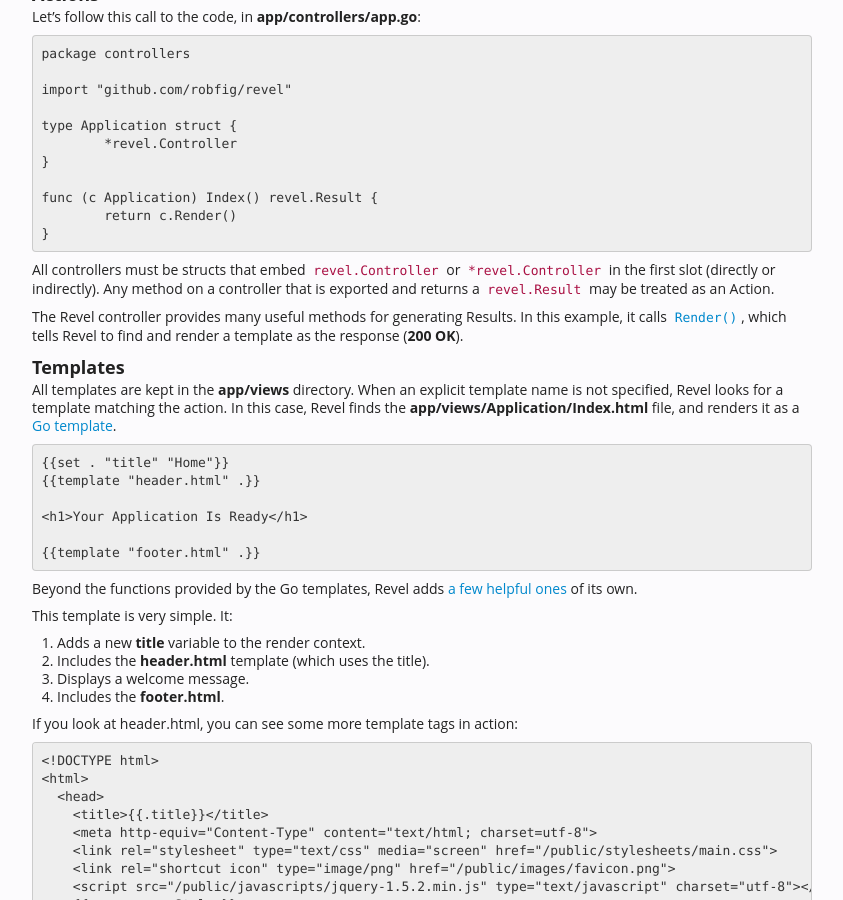
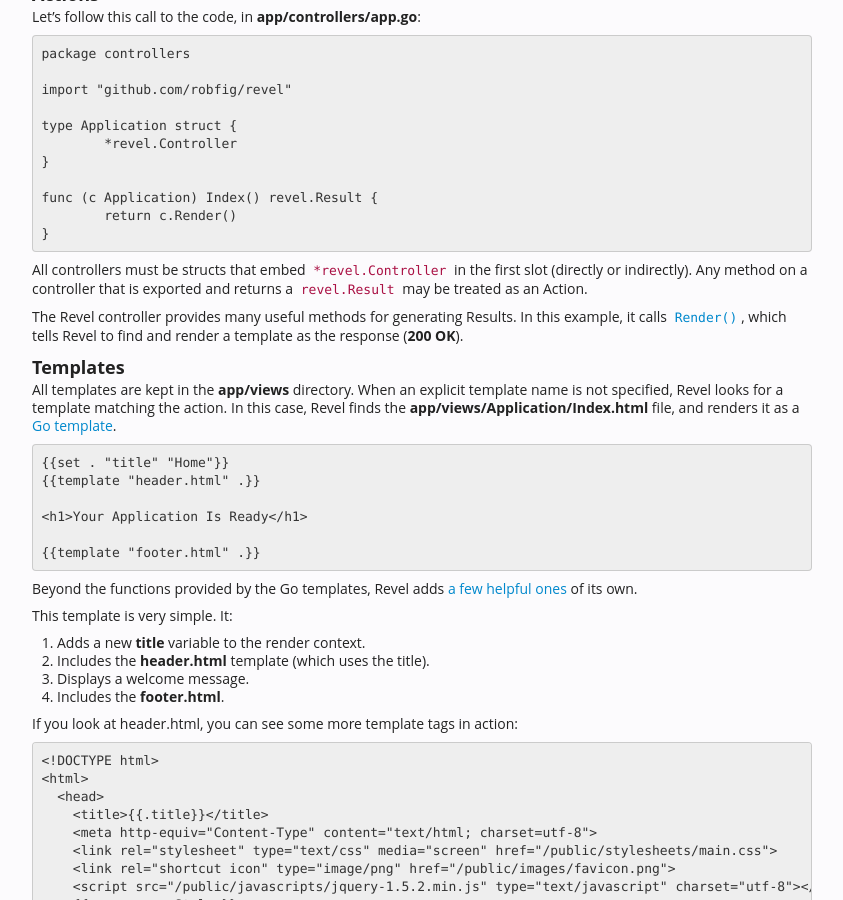
Before and after one commit to revel/revel, a Jekyll site: the page built from tutorial/requestflow.md, in a window 1280 px wide and 900 px high, scrolled down 333 px. Shown: the whole window, without its empty margins (298-1141 px from the left). Built offline with Jekyll 4.4.1, drawn with Linux system fonts in a browser that asks for light colours.

Commit message:
Controllers must embed *revel.Controller nowadays

```diff
--- a/tutorial/requestflow.md
+++ b/tutorial/requestflow.md
@@ -33,7 +33,7 @@ Let's follow this call to the code, in **app/controllers/app.go**:
 		return c.Render()
 	}
 
-All controllers must be structs that embed `revel.Controller` or `*revel.Controller`
+All controllers must be structs that embed `*revel.Controller`
 in the first slot (directly or indirectly). Any method on a controller that is
 exported and returns a `revel.Result` may be treated as an Action.
 
```
